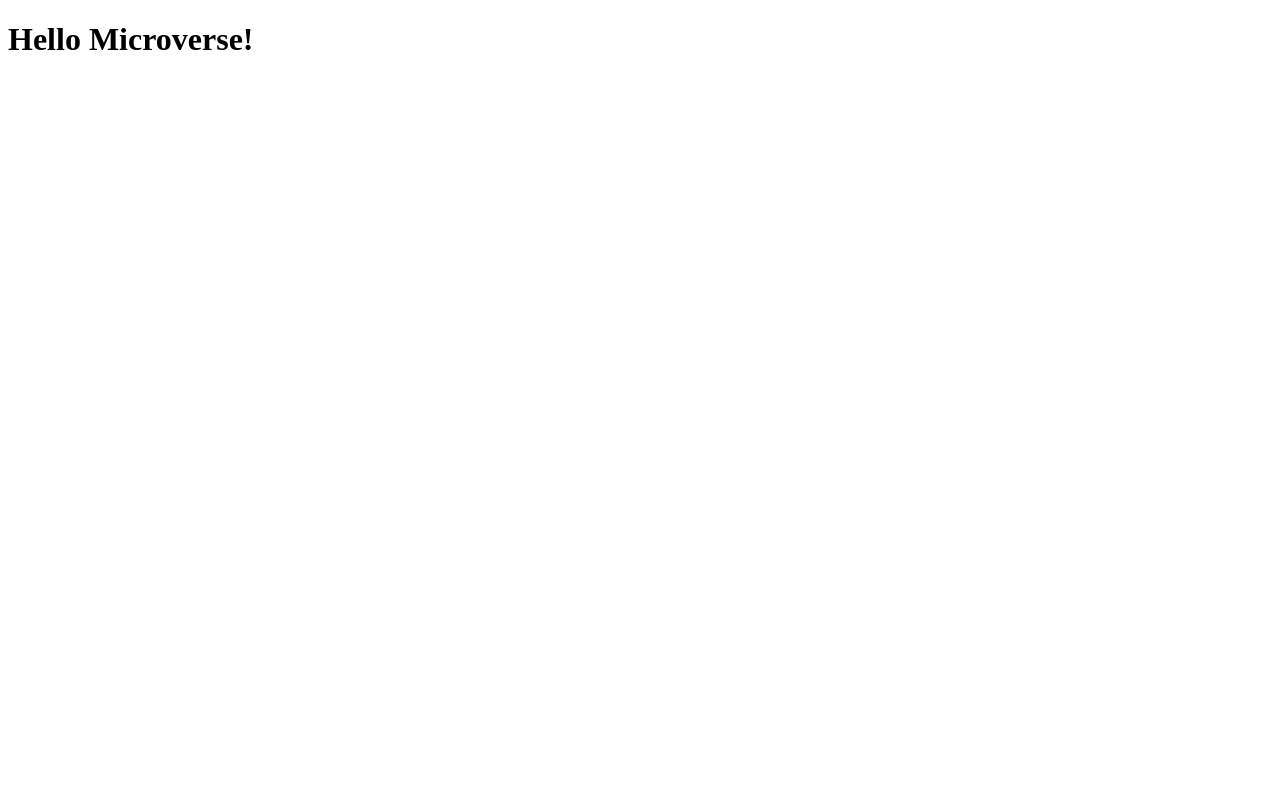
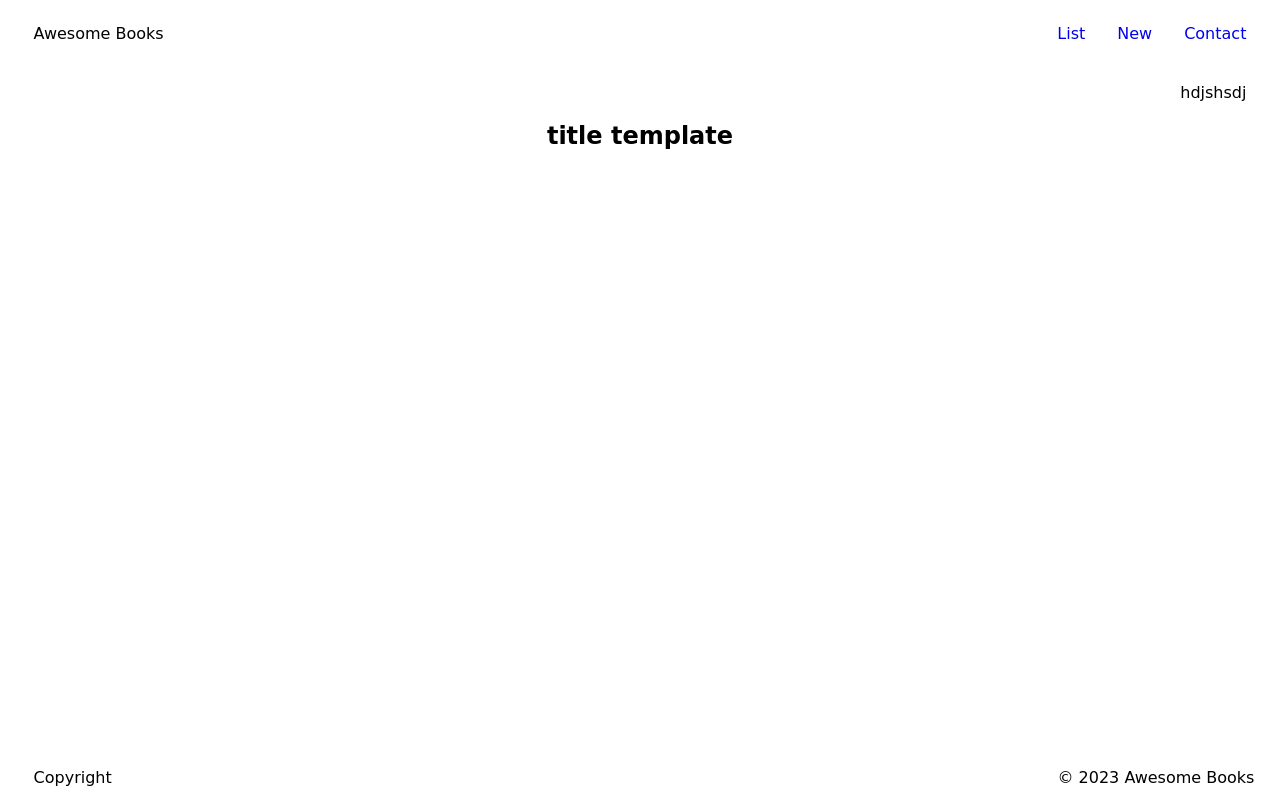
Before and after one commit to fezzopro/awesome-books, a website: page index.html in a window 1280 px wide. Drawn offline with Linux system fonts and the light colour scheme.

Commit message:
Add application html template

```diff
--- a/index.html
+++ b/index.html
@@ -1,13 +1,36 @@
 <!DOCTYPE html>
 <html lang="en">
+
 <head>
-    <meta charset="UTF-8">
-    <meta http-equiv="X-UA-Compatible" content="IE=edge">
-    <meta name="viewport" content="width=device-width, initial-scale=1.0">
-    <title>Hello Microverse Project</title>
-    <link rel="stylesheet" href="style.css">
+  <meta charset="UTF-8">
+  <meta http-equiv="X-UA-Compatible" content="IE=edge">
+  <meta name="viewport" content="width=device-width, initial-scale=1.0">
+  <title>Awesome-books</title>
+  <link rel="stylesheet" href="assets/css/index.css">
 </head>
+
 <body>
-    <h1 class="header">Hello Microverse!</h1>
+  <header>
+    <div class="logo"><span>Awesome Books</span></div>
+      <nav>
+        <ul class="nav-ul">
+          <li class="nav-ul-li"><a href="#">List</a></li>
+          <li class="nav-ul-li"><a href="#">New</a></li>
+          <li class="nav-ul-li"><a href="#">Contact</a></li>
+        </ul>
+      </nav>
+  </header>
+  <section class="boks-section">
+    <div class="timer">hdjshsdj</div>
+    <div class="section-title">
+      <h2>title template</h2>
+    </div>
+    <div class="book-list-section"></div>
+  </section>
+  <footer>
+    <div class="left-footer">Copyright</div>
+    <div class="right-footer"><right->© 2023 Awesome Books</right-></div>
+  </footer>
 </body>
+
 </html>
```
